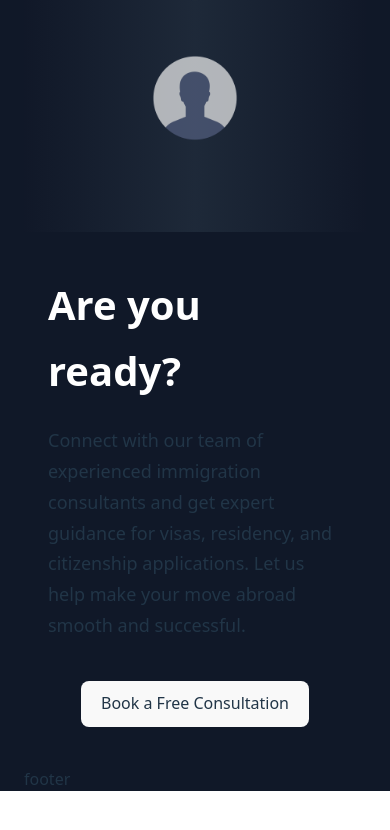
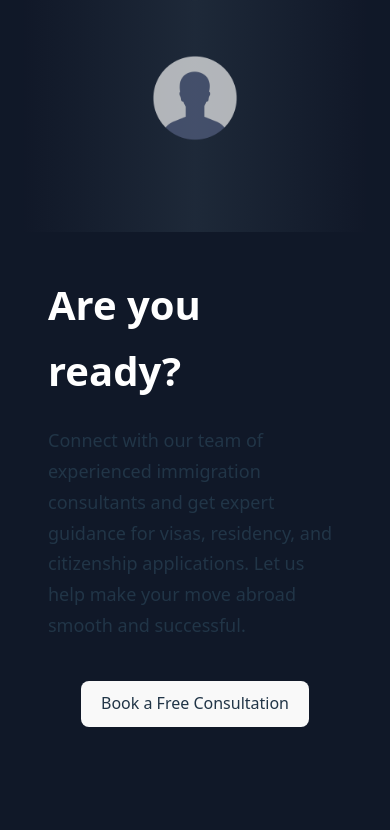
Before and after one commit to mosioc/singlepage-website-immigrio, a React (Vite) app: page / in a window 390 px wide. Shown: the part 5397-6227 px from the top of the page. Before the commit the page ends 6188 px from the top, so only its background shows below. Built offline with nearby package versions, Linux system fonts and the light colour scheme.

Commit message:
add bone struct issue #6

```diff
--- a/src/components/Footer.tsx
+++ b/src/components/Footer.tsx
@@ -1,9 +1,24 @@
 import React from 'react';
+import styles from '../style';
 
-interface FooterProps {}
 
-const Footer: React.FC<FooterProps> = () => {
-  return <div>footer</div>;
+const Footer: React.FC = () => {
+  return (
+    <section className={`${styles.flexCenter} ${styles.paddingY} flex-col bg-gray-900`}>
+      {/* logo + links */}
+      <div className={`${styles.flexStart} md:flex-row flex-col mb-8 w-full`}>
+        <div className="flex-[1] flex flex-col justify-start mr-10"></div>
+
+        {/* footer links */}
+        <div className="flex-[1.5] w-full flex flex-row justify-between flex-wrap md:mt-0 mt-10"></div>
+      </div>
+
+      {/* copyright + social media */}
+      <div className="w-full flex justify-between items-center md:flex-row flex-col pt-6 border-t-[1px] border-t-[#3F3E45]">
+        <div className="flex flex-row md:mt-0 mt-6"></div>
+      </div>
+    </section>
+  );
 };
 
 export default Footer;
```
